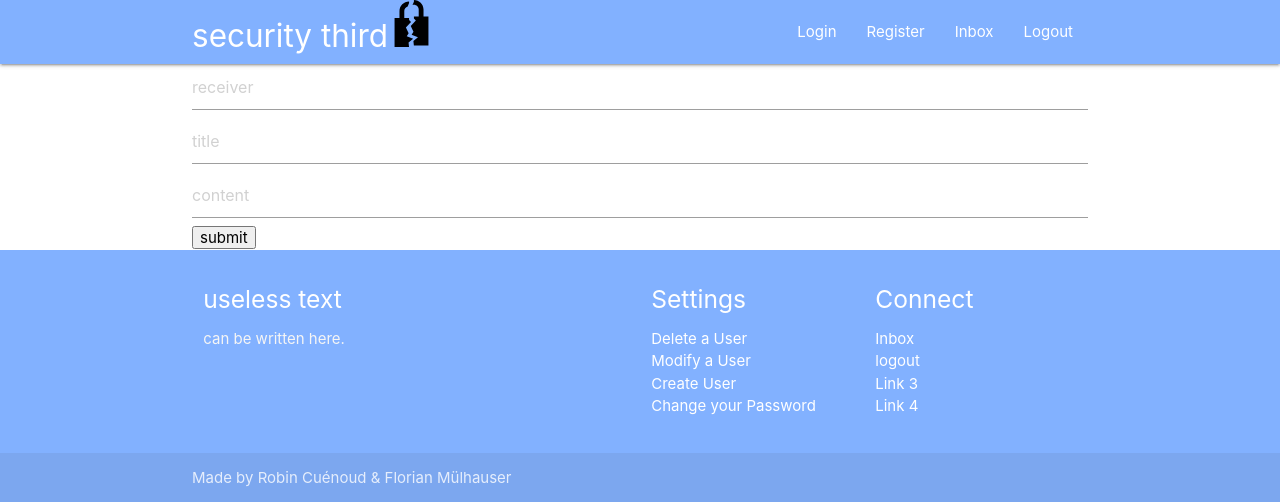
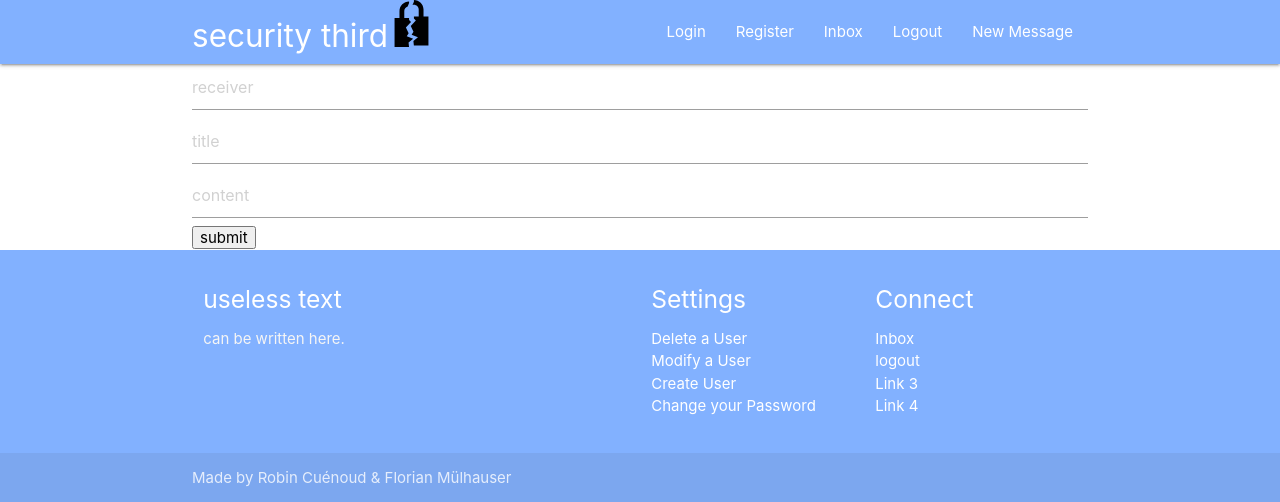
Before and after one commit to FlorianMulhauser/STI-Projet1, a PHP site: page /message/create.php in a window 1280 px wide. Shown: the top 502 px of the page. Run offline with PHP 8.4, Linux system fonts and the light colour scheme.

Commit message:
ajout du lien pour new message

```diff
--- a/site/html/fragments/header.php
+++ b/site/html/fragments/header.php
@@ -25,6 +25,7 @@
             <li><a href="/register.php">Register</a></li>
             <li><a href="/inbox.php">Inbox</a></li>
             <li><a href="/logout.php">Logout</a></li>
+            <li><a href="/message/create.php">New Message</a></li>
         </ul>
 
         <ul id="nav-mobile" class="sidenav">
```
